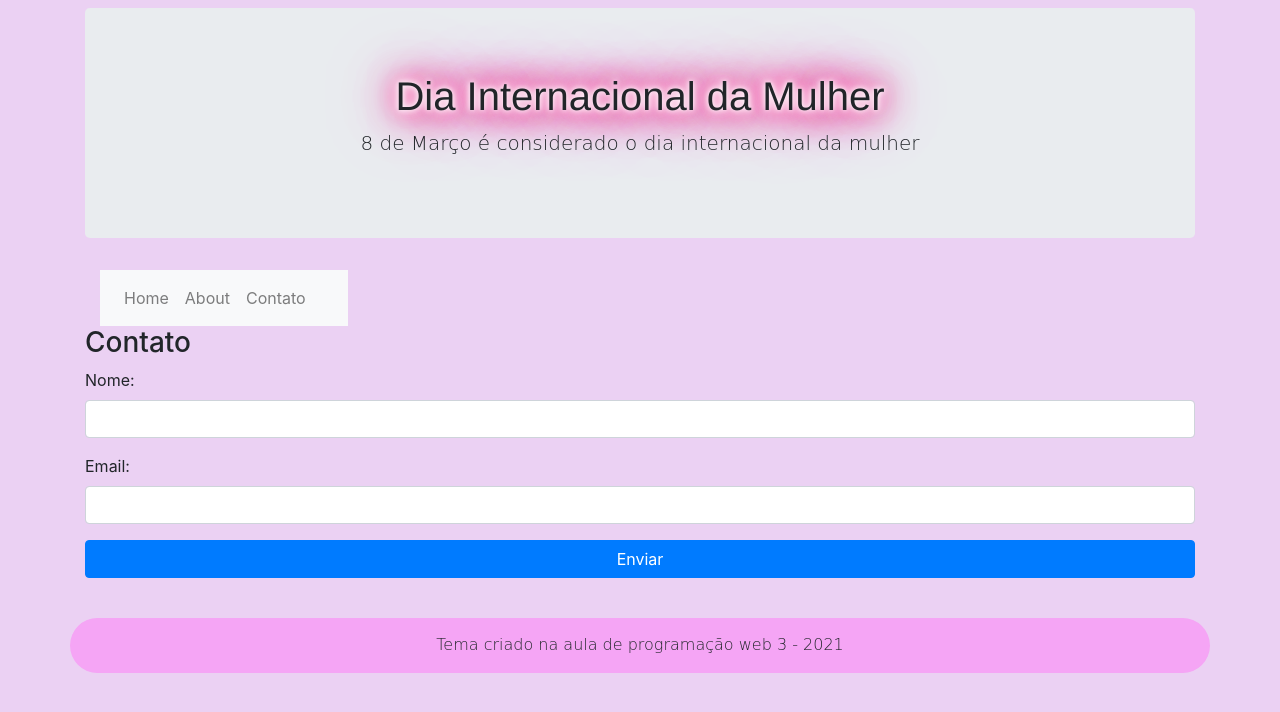
After one commit to devLeSilverio/CodeIgniterPhp_Gitpod, a CodeIgniter app: page /database/contato in a window 1280 px wide. The commit adds this page. Shown: the top 712 px of the page. Run offline with CodeIgniter, Linux system fonts and the light colour scheme; some libraries are stand-ins or nearby versions.

Commit message:
Creating the contato's page

```diff
--- /dev/null
+++ b/public/application/controllers/Contato.php
@@ -0,0 +1,10 @@
+<?php
+defined('BASEPATH') OR exit('No direct script access allowed');
+
+class Contato extends CI_Controller {
+
+	public function index()
+	{
+		$this->template->show('contato');
+	}
+}
--- /dev/null
+++ b/public/application/views/contato.php
@@ -0,0 +1,38 @@
+
+<?php
+defined('BASEPATH') OR exit('No direct script access allowed');
+?>
+
+<main>
+	<div class="row">
+		<div class="col-12">
+			<h3>Contato</h3>
+		</div>
+	</div>
+	<form action="">
+		<div class="row">
+			<div class="col-12">
+				<div class="form-group">
+					<label for="">Nome:</label>
+					<input type="text" class="form-control">
+				</div>
+			</div>
+		</div>
+		<div class="row">
+			<div class="col-12">
+				<div class="form-group">
+					<label for="">Email:</label>
+					<input type="text" class="form-control">
+				</div>
+			</div>
+		</div>
+		<div class="row">
+			<div class="col-12">
+				<div class="form-group">
+					<button class="btn btn-primary btn-block">Enviar</button>
+				</div>
+			</div>
+		</div>
+	</form>
+
+</main>
--- a/public/application/views/template/header.php
+++ b/public/application/views/template/header.php
@@ -19,7 +19,7 @@
 				</div>
 			</div>
 		</div>
-		<div class="col-2">
+		<div class="col-3">
 			<nav class="navbar navbar-expand-lg navbar-light bg-light">
 					<ul class="navbar-nav">
 						<li class="nav-item">
@@ -28,6 +28,9 @@
 						<li class="nav-item">
 							<a class="nav-link" href="/whoweare">About</a>
 						</li>
+						<li class="nav-item">
+							<a class="nav-link" href="/contato">Contato</a>
+						</li>
 					</ul>
 			</nav>
 		</div>
```
